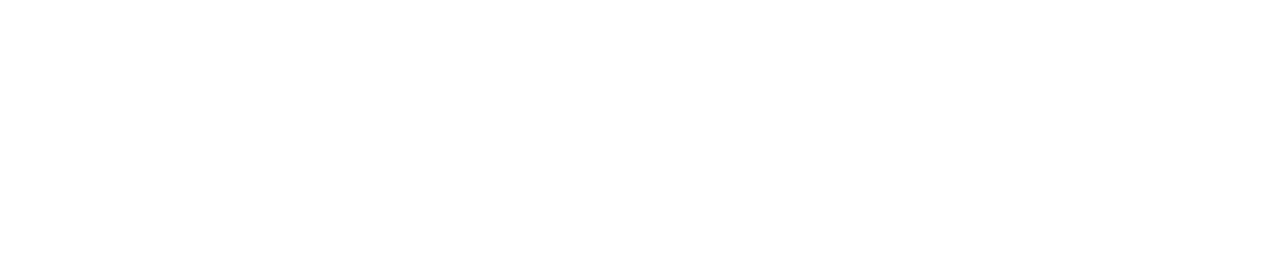
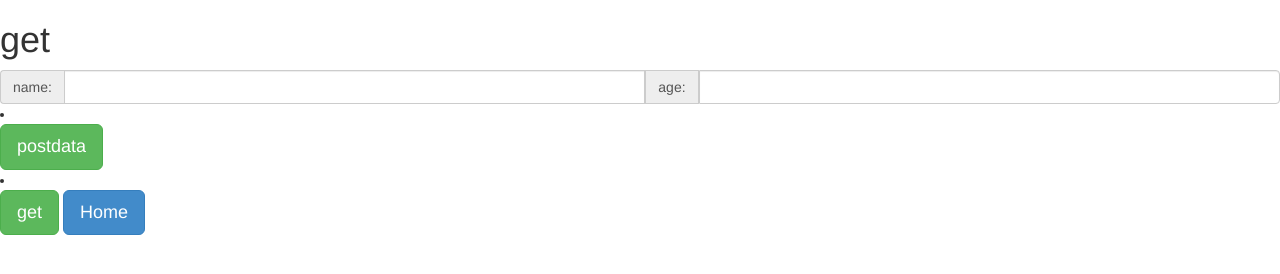
Before and after one commit to CodeJuan/front_go, a website: page index.html at #/post in a window 1280 px wide. Drawn offline with Linux system fonts and the light colour scheme.

Commit message:
add post page

```diff
--- /dev/null
+++ b/assets/html/post.html
@@ -0,0 +1,19 @@
+<h1>get</h1>
+
+<div>
+    <div class="input-group">
+        <span class="input-group-addon">name:</span>
+        <input type="text" class="form-control" ng-model="input_name">
+        <span class="input-group-addon">age:</span>
+        <input type="text" class="form-control" ng-model="input_age">
+    </div>
+</div>
+
+<li></li>
+<a class="btn btn-success btn-lg" ng-click="postdata()">postdata</a>
+<li></li>
+
+
+<a href="#get" class="btn btn-success btn-lg">get</a>
+<!--why add / after # ???-->
+<a href="#/" class="btn btn-primary btn-lg">Home</a>
--- a/assets/js/app.js
+++ b/assets/js/app.js
@@ -12,6 +12,10 @@ testApp.config(function($routeProvider) {
         .when('/get', {
             templateUrl: 'assets/html/get.html',
             controller: 'getController'
+        })
+        .when('/post', {
+            templateUrl: 'assets/html/post.html',
+            controller: 'postController'
         });
 });
 
@@ -39,3 +43,7 @@ testApp.controller('getController', function($scope, $http) {
         );
     };
 });
+
+testApp.controller('postController', function($scope) {
+    $scope.pageClass = 'post';
+});
```
Also changed, not shown: assets/html/test.html (+2 -0 lines).
